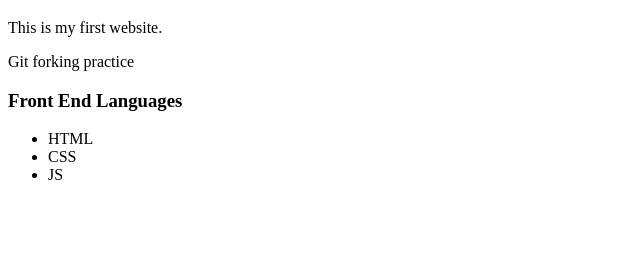
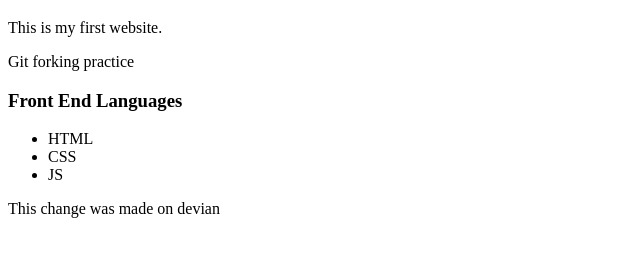
Before and after one commit to samuelodhiambo/GitPractice, a plain HTML site: page index.html in a window 1280 px wide. Shown: the part 90-346 px from the top of the page, without its empty margins (0-640 px from the left). Drawn offline with Linux system fonts and the light colour scheme.

Commit message:
patch: It will add another awesome paragraph

```diff
--- a/index.html
+++ b/index.html
@@ -19,5 +19,6 @@
         <li>CSS</li>
         <li>JS</li>
     </ul>
+    <p>This change was made on devian</p>
 </body>
 </html>
```
